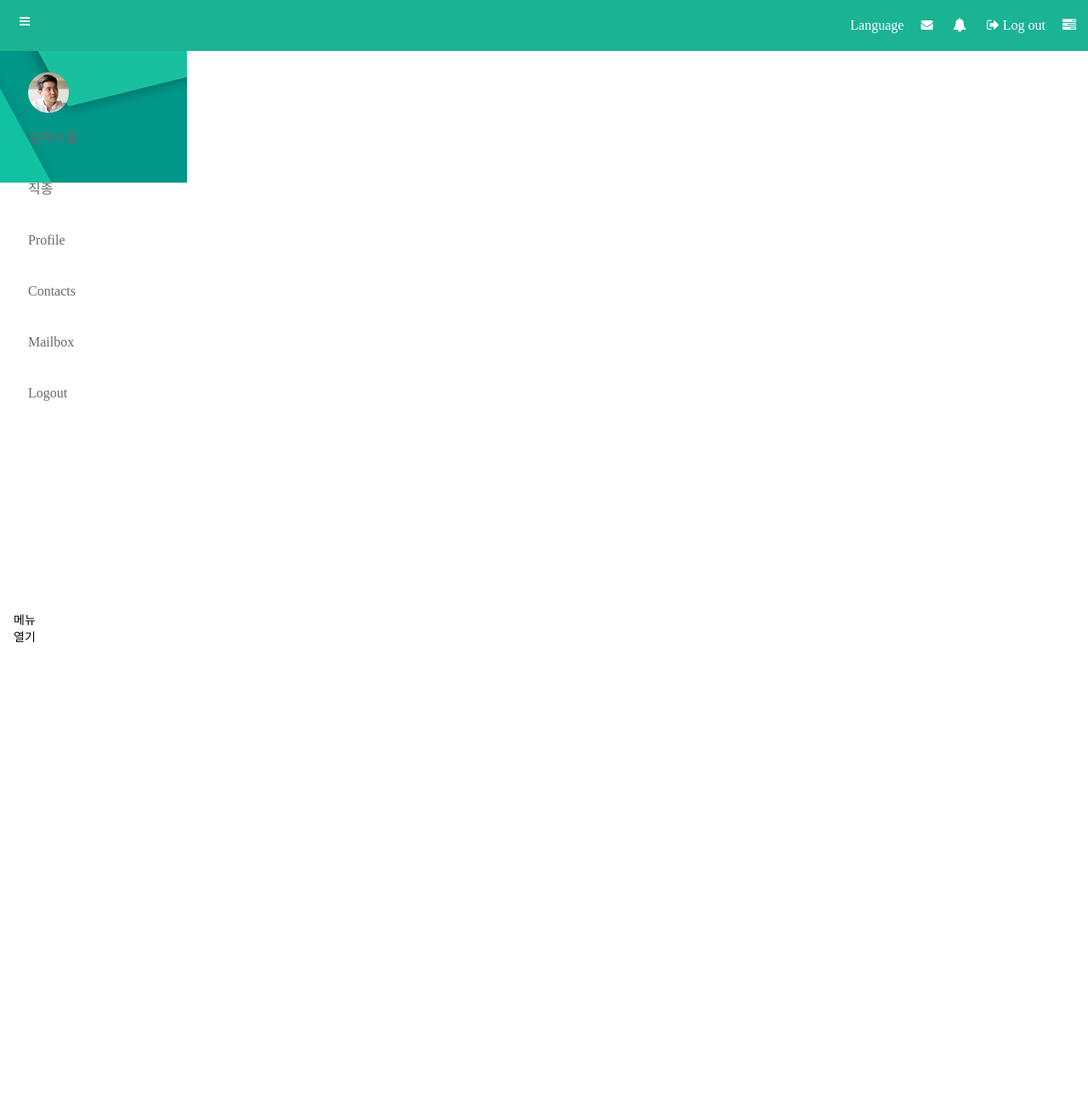
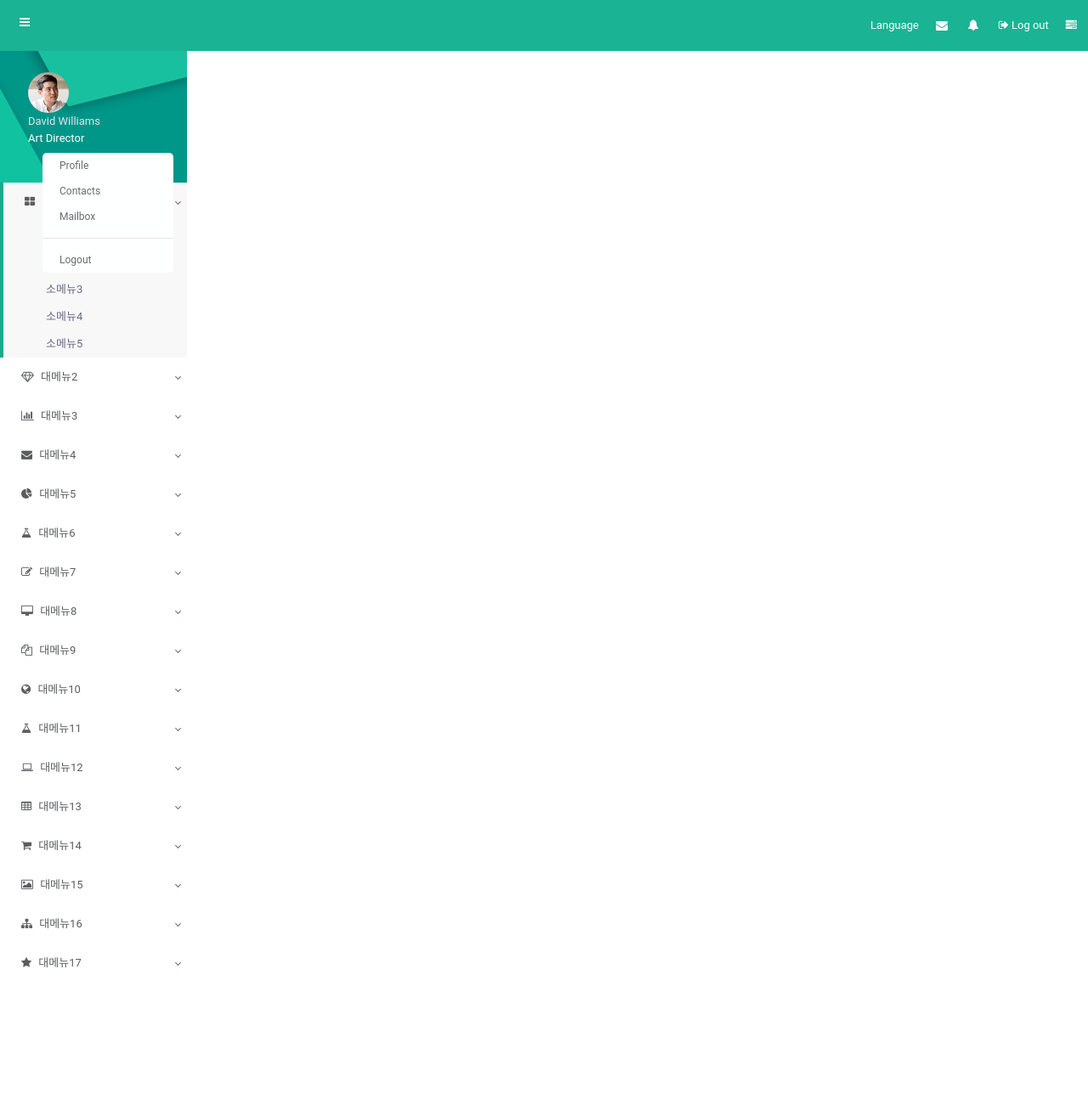
Before and after one commit to dkwlfkwl/study-project, a PHP site: page /seets/admin/admin.html in a window 1280 px wide. Shown: the top 1294 px of the page at 85% size. Run offline with PHP 8.4, Linux system fonts and the light colour scheme.

Commit message:
용범 admin 작업

```diff
--- a/seets/admin/admin.html
+++ b/seets/admin/admin.html
@@ -16,16 +16,16 @@
 			<button type="button" class="btn-nav">
 				<i class="fa fa-bars"></i>
 			</button>
-			<div class="nav-wrap">
+			<div class="aside">
+				<div class="aside-wrap">
 					<div class="user">
 						<div class="user-inner">
 							<p class="face">
 								<img src="images/profile-face.jpg" alt="">
 							</p>
-						<a class="profile" href="#">
-							<dl>
-								<dt class="name">유저이름</dt>
-								<dd class="job">직종</dd>
+							<dl class="profile">
+									<dt class="name">David Williams</dt>
+									<dd class="job">Art Director</dd>
 									<dd class="menu">
 										<ul>
 											<li>
@@ -43,14 +43,12 @@
 										</ul>
 									</dd>
 							</dl>
-						</a>
 						</div>
 					</div>
 					<h2 class="hide">대메뉴</h2>
-				<button class="btn-nav" type="button">메뉴열기</button>
 					<nav class="nav">
 						<ul class="list">
-						<li>
+							<li class="on">
 								<a href="#">
 									<i class="fa fa-th-large"></i>
 									대메뉴1
@@ -64,7 +62,10 @@
 								</ul>
 							</li>
 							<li>
-							<a href="#">대메뉴2</a>
+								<a href="#">
+									<i class="fa fa-diamond"></i>
+									대메뉴2
+								</a>
 								<ul class="sub-list">
 									<li><a href="#">소메뉴1</a></li>
 									<li><a href="#">소메뉴2</a></li>
@@ -74,7 +75,10 @@
 								</ul>
 							</li>
 							<li>
-							<a href="#">대메뉴3</a>
+								<a href="#">
+									<i class="fa fa-bar-chart-o"></i>
+									대메뉴3
+								</a>
 								<ul class="sub-list">
 									<li><a href="#">소메뉴1</a></li>
 									<li><a href="#">소메뉴2</a></li>
@@ -84,7 +88,10 @@
 								</ul>
 							</li>
 							<li>
-							<a href="#">대메뉴4</a>
+								<a href="#">
+									<i class="fa fa-envelope"></i>
+									대메뉴4
+								</a>
 								<ul class="sub-list">
 									<li><a href="#">소메뉴1</a></li>
 									<li><a href="#">소메뉴2</a></li>
@@ -94,7 +101,10 @@
 								</ul>
 							</li>
 							<li>
-							<a href="#">대메뉴5</a>
+								<a href="#">
+									<i class="fa fa-pie-chart"></i>
+									대메뉴5
+								</a>
 								<ul class="sub-list">
 									<li><a href="#">소메뉴1</a></li>
 									<li><a href="#">소메뉴2</a></li>
@@ -104,7 +114,10 @@
 								</ul>
 							</li>
 							<li>
-							<a href="#">대메뉴6</a>
+								<a href="#">
+									<i class="fa fa-flask"></i>
+									대메뉴6
+								</a>
 								<ul class="sub-list">
 									<li><a href="#">소메뉴1</a></li>
 									<li><a href="#">소메뉴2</a></li>
@@ -114,7 +127,10 @@
 								</ul>
 							</li>
 							<li>
-							<a href="#">대메뉴7</a>
+								<a href="#">
+									<i class="fa fa-edit"></i>
+									대메뉴7
+								</a>
 								<ul class="sub-list">
 									<li><a href="#">소메뉴1</a></li>
 									<li><a href="#">소메뉴2</a></li>
@@ -124,7 +140,10 @@
 								</ul>
 							</li>
 							<li>
-							<a href="#">대메뉴8</a>
+								<a href="#">
+									<i class="fa fa-desktop"></i>
+									대메뉴8
+								</a>
 								<ul class="sub-list">
 									<li><a href="#">소메뉴1</a></li>
 									<li><a href="#">소메뉴2</a></li>
@@ -134,7 +153,10 @@
 								</ul>
 							</li>
 							<li>
-							<a href="#">대메뉴9</a>
+								<a href="#">
+									<i class="fa fa-files-o"></i>
+									대메뉴9
+								</a>
 								<ul class="sub-list">
 									<li><a href="#">소메뉴1</a></li>
 									<li><a href="#">소메뉴2</a></li>
@@ -144,7 +166,10 @@
 								</ul>
 							</li>
 							<li>
-							<a href="#">대메뉴10</a>
+								<a href="#">
+									<i class="fa fa-globe"></i>
+									대메뉴10
+								</a>
 								<ul class="sub-list">
 									<li><a href="#">소메뉴1</a></li>
 									<li><a href="#">소메뉴2</a></li>
@@ -154,7 +179,10 @@
 								</ul>
 							</li>
 							<li>
-							<a href="#">대메뉴11</a>
+								<a href="#">
+									<i class="fa fa-flask"></i>
+									대메뉴11
+								</a>
 								<ul class="sub-list">
 									<li><a href="#">소메뉴1</a></li>
 									<li><a href="#">소메뉴2</a></li>
@@ -164,7 +192,10 @@
 								</ul>
 							</li>
 							<li>
-							<a href="#">대메뉴12</a>
+								<a href="#">
+									<i class="fa fa-laptop"></i>
+									대메뉴12
+								</a>
 								<ul class="sub-list">
 									<li><a href="#">소메뉴1</a></li>
 									<li><a href="#">소메뉴2</a></li>
@@ -174,7 +205,10 @@
 								</ul>
 							</li>
 							<li>
-							<a href="#">대메뉴13</a>
+								<a href="#">
+									<i class="fa fa-table"></i>
+									대메뉴13
+								</a>
 								<ul class="sub-list">
 									<li><a href="#">소메뉴1</a></li>
 									<li><a href="#">소메뉴2</a></li>
@@ -184,7 +218,10 @@
 								</ul>
 							</li>
 							<li>
-							<a href="#">대메뉴14</a>
+								<a href="#">
+									<i class="fa fa-shopping-cart"></i>
+									대메뉴14
+								</a>
 								<ul class="sub-list">
 									<li><a href="#">소메뉴1</a></li>
 									<li><a href="#">소메뉴2</a></li>
@@ -194,7 +231,10 @@
 								</ul>
 							</li>
 							<li>
-							<a href="#">대메뉴15</a>
+								<a href="#">
+									<i class="fa fa-picture-o"></i>
+									대메뉴15
+								</a>
 								<ul class="sub-list">
 									<li><a href="#">소메뉴1</a></li>
 									<li><a href="#">소메뉴2</a></li>
@@ -204,7 +244,10 @@
 								</ul>
 							</li>
 							<li>
-							<a href="#">대메뉴16</a>
+								<a href="#">
+									<i class="fa fa-sitemap"></i>
+									대메뉴16
+								</a>
 								<ul class="sub-list">
 									<li><a href="#">소메뉴1</a></li>
 									<li><a href="#">소메뉴2</a></li>
@@ -214,17 +257,10 @@
 								</ul>
 							</li>
 							<li>
-							<a href="#">대메뉴17</a>
-							<ul class="sub-list">
-								<li><a href="#">소메뉴1</a></li>
-								<li><a href="#">소메뉴2</a></li>
-								<li><a href="#">소메뉴3</a></li>
-								<li><a href="#">소메뉴4</a></li>
-								<li><a href="#">소메뉴5</a></li>
-							</ul>
-						</li>
-						<li>
-							<a href="#">대메뉴18</a>
+								<a href="#">
+										<i class="fa fa-star"></i>
+									대메뉴17
+								</a>
 								<ul class="sub-list">
 									<li><a href="#">소메뉴1</a></li>
 									<li><a href="#">소메뉴2</a></li>
@@ -235,6 +271,7 @@
 							</li>
 						</ul>
 					</nav>
+				</div>
 			</div>
 			<ul class="util-menu">
 				<li class="util-menu-1">
--- a/seets/admin/css/common.css
+++ b/seets/admin/css/common.css
@@ -10,16 +10,18 @@
 
 body {
 	color: #676A84;
+	font-size: 13px;
+	font-family: "Roboto", "Helvetica Neue", Helvetica, Arial, sans-serif;
+}
+
+.wrapper {
+	background-color: #f3f3f4;
 }
 
 .header {
 	width: 100%;
-	line-height: 60px;
-	position: fixed;
-	top: 0;
-	left: 0;
+	position: relative;
 	background-color: #1ab394;
-	color: #fff;
 }
 .header:after {
 	content: "";
@@ -62,16 +64,23 @@ body {
 	font-size: 14px;
 }
 
-.nav-wrap {
+.aside {
 	width: 220px;
 	height: 100%;
-	overflow-y: hidden;
+	overflow-x: hidden;
 	position: fixed;
 	top: 60px;
 	left: 0;
 }
+.aside-wrap {
+	width: 237px;
+	height: 100%;
 
-.nav-wrap .user {
+	overflow-y: auto;
+}
+
+
+.aside .user {
 	box-sizing: border-box;
 	width: 220px;
 	height: 155px;
@@ -79,17 +88,110 @@ body {
 	background-image: url("../images/profile-bg.png");
 	background-size: cover;
 	color: #676a6c;
+	position: relative;
 }
-.nav-wrap .user .face {
+.aside .user .face {
 	width: 48px;
 	height: 48px;
 	border-radius: 24px;
 	overflow: hidden;
 }
+
+.aside .user .profile {
+}
+.aside .user .profile .name {
+	color: #dfe4ed;
+}
+.aside .user .profile .job {
+	color: #fff;
+}
+
+.aside .user .menu {
+	position: absolute;
+	top: 120px;
+	left: 50px;
+	width: 70%;
+	background-color: #feffff;
+	border-radius: 5px;
+	z-index: 10;
+}
+
+.aside .user .menu a {
+	box-sizing: border-box;
+	display: block;
+	width: 100%;
+	line-height: 30px;
+	padding-left: 20px;
+	font-size: 12px;
+}
+
+.aside .user .menu li:last-child a {
+	margin-top: 10px;
+	padding-top: 10px;
+	border-top: 1px solid #e5e5e5;
+}
+
 .btn-nav {
 	float: left;
+}
 
+.nav .list>li {
+	height: 46px;
+	overflow: hidden;
 }
+
+.nav .list>li>a {
+	box-sizing: border-box;
+	display: block;
+	width: 100%;
+	line-height: 46px;
+	padding-left: 25px;
+	position: relative;
+	color: #5b5d5f;
+}
+
+.nav .list>li.on {
+	height: 100%;
+	border-left: 4px solid #19aa8d;
+}
+
+.nav .list>li.on>a {
+	font-weight: bold;
+	background-color: #f8f8f9;
+}
+
+.nav .list a:hover {
+	font-weight: bold;
+}
+
+.nav .list>li>a:after {
+	content: "";
+	display: block;
+	box-sizing: border-box;
+	position: absolute;
+	top: 50%;
+	right: 25px;
+	width: 5px;
+	height: 5px;
+	border-right: 1px solid #79626D;
+	border-bottom: 1px solid #79626D;
+	transform: rotate(45deg);
+	margin-top: -3px;
+}
+
+.nav .list>li>a>i {
+	padding-right: 5px;
+}
+
+.nav .sub-list a {
+	box-sizing: border-box;
+	display: block;
+	width: 100%;
+	line-height: 32px;
+	padding-left: 50px;
+	background-color: #f8f8f9;
+}
+
 .util-menu {
 	float: right;
 }
```
Lines whose indentation alone changed are shown as unchanged.
